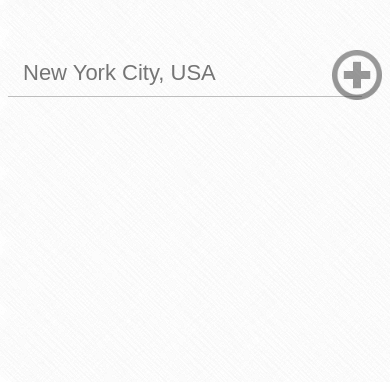
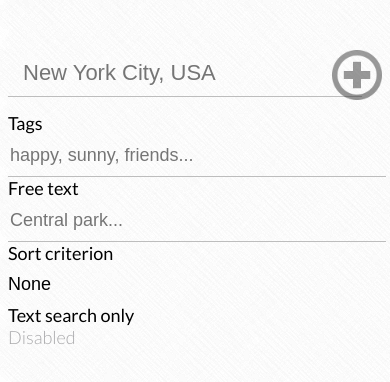
Before and after one commit to jpreynat/flickr_browser, a website: page src/index.inject.html in a window 390 px wide. Drawn offline with Linux system fonts and the light colour scheme; files that its build step writes are made by us from their sources; a web font is replaced by a local one.

Commit message:
Responsive options menu

```diff
--- a/src/css/app.css
+++ b/src/css/app.css
@@ -145,6 +145,8 @@ a:focus {
 }
 
 .form-group > label {
+  padding-top: 7px;
+
   font-weight: 400;
 }
 
--- a/src/index.inject.html
+++ b/src/index.inject.html
@@ -25,23 +25,24 @@
   </div>
 
   <div id="options-row" class="row">
-    <div id="options-container" class="col-sm-5 col-sm-offset-7 text-right">
+    <div id="options-container" class="col-xs-12 col-sm-8 col-sm-offset-4 col-md-6 col-md-offset-6 text-right open">
+      <div class="row">
       <form id="options-form" class="form-horizontal">
         <div id="tags-form" class="form-group">
-          <label for="tags-input" class="col-sm-4 control-label">Tags</label>
-          <div class="col-sm-8">
-            <input id="tags-input" type="text" placeholder="happy, sunny, friends..." />
+          <label for="tags-input" class="col-xs-6 col-sm-4 control-label">Tags</label>
+          <div class="col-xs-6 col-sm-8">
+            <input id="tags-input" type="text" placeholder="happy, sunny, friends...">
           </div>
         </div>
         <div id="free-text-form" class="form-group">
-          <label for="free-text-input" class="col-sm-4 control-label">Free text</label>
-          <div class="col-sm-8">
-            <input id="free-text-input" type="text" placeholder="Central park..." />
+          <label for="free-text-input" class="col-xs-6 col-sm-4 control-label">Free text</label>
+          <div class="col-xs-6 col-sm-8">
+            <input id="free-text-input" type="text" placeholder="Central park...">
           </div>
         </div>
         <div id="sort-type-form" class="form-group">
-          <label for="sort-type-select" class="col-sm-4 control-label">Sort criterion</label>
-          <div class="col-sm-4">
+          <label for="sort-type-select" class="col-xs-6 col-sm-4 control-label">Sort criterion</label>
+          <div class="col-xs-3 col-sm-4">
             <select id="sort-type-select" class="form-control">
               <option value="">None</option>
               <option value="relevance">Relevance</option>
@@ -50,7 +51,7 @@
               <option value="date-taken">Date taken</option>
             </select>
           </div>
-          <div class="col-sm-4">
+          <div class="col-xs-3 col-sm-4">
             <select id="sort-order-select" class="form-control">
               <option value="-desc">descending</option>
               <option value="-asc">ascending</option>
@@ -58,13 +59,14 @@
           </div>
         </div>
         <div id="free-text-only-form" class="form-group">
-          <label for="free-text-only-input" class="col-sm-4 control-label">Text search only</label>
-          <div class="col-sm-8 text-left">
-            <input id="free-text-only-input" class="option disabled" />
+          <label for="free-text-only-input" class="col-xs-6 col-sm-4 control-label">Text search only</label>
+          <div class="col-xs-6 col-sm-8 text-left">
+            <input id="free-text-only-input" class="option disabled">
             <label id="free-text-only" class="option disabled">Disabled</label>
           </div>
         </div>
       </form>
+      </div>
     </div>
   </div>
 
```
Also changed, not shown: src/index.html (+15 -13 lines), build/css/style.min.css, build/index.html, 1 other file.
